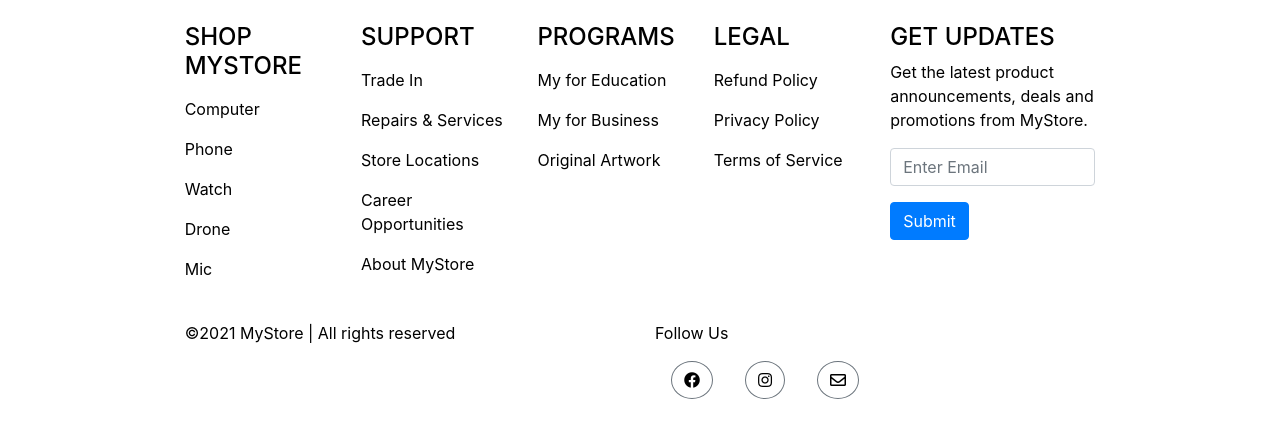
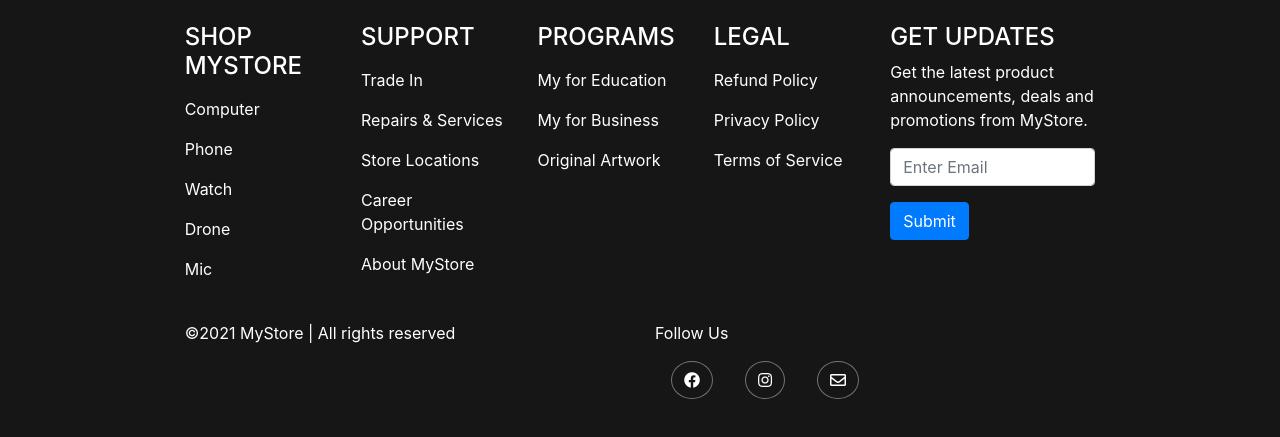
Before and after one commit to thetripleacoder/MyStore, a React (Create React App) app: page / in a window 1280 px wide. Shown: the part 929-1366 px from the top of the page. Built offline with nearby package versions, Linux system fonts and the light colour scheme; no server answers.

Commit message:
Changed navbar and footer bg colors

```diff
--- a/src/App.css
+++ b/src/App.css
@@ -4,8 +4,16 @@
   box-sizing: border-box;
 }
 
+.nav-dropdown-link {
+
+  color: black;
+  ;
+
+}
+
 .nav-dropdown-link:hover {
 
+  color: white;
   background-color: rgb(163, 163, 163);
 
 }
@@ -157,8 +165,8 @@
 }
 
 .main-footer {
-  color: black;
-  background-color: white;
+  color: rgb(255, 255, 255);
+  background-color: rgb(22, 22, 22);
   padding-top: 3em;
   position: relative;
   bottom: 0;
@@ -172,7 +180,7 @@
 }
 
 .main-footer a {
-  color: black;
+  color: rgb(255, 255, 255);
   text-decoration: none;
 
 }
--- a/src/components/NavBar.js
+++ b/src/components/NavBar.js
@@ -30,10 +30,7 @@ export default function NavBar() {
             <Nav.Link as={NavLink} to={'/products'}>
               Shop
             </Nav.Link>
-
-            {user.email ? (
-              user.isAdmin ? (
-                <>
+            <Navbar.Toggle aria-controls='navbar-dark-example' />
             <Navbar.Collapse id='navbar-dark-example'>
               <Nav>
                 <NavDropdown
@@ -41,6 +38,9 @@ export default function NavBar() {
                   title='MyAccount'
                   menuVariant='dark'
                 >
+                  {user.email ? (
+                    user.isAdmin ? (
+                      <>
                         <Nav.Link
                           as={NavLink}
                           className='nav-dropdown-link'
@@ -55,21 +55,16 @@ export default function NavBar() {
                         >
                           Orders
                         </Nav.Link>
+                        <NavDropdown.Divider />
                         <Nav.Link
                           onClick={logout}
                           className='nav-dropdown-link'
                         >
                           Logout
                         </Nav.Link>
-                      </NavDropdown>
-                    </Nav>
-                  </Navbar.Collapse>
                       </>
                     ) : (
                       <>
-                  <Navbar.Collapse id='navbar-example'>
-                    <Nav>
-                      <NavDropdown id='nav-dropdown-example' title='MyAccount'>
                         <Nav.Link
                           as={NavLink}
                           className='nav-dropdown-link'
@@ -84,6 +79,7 @@ export default function NavBar() {
                         >
                           Orders
                         </Nav.Link>
+                        <NavDropdown.Divider />
                         <Nav.Link
                           onClick={logout}
                           as={NavLink}
@@ -92,20 +88,10 @@ export default function NavBar() {
                         >
                           Logout
                         </Nav.Link>
-                      </NavDropdown>
-                    </Nav>
-                  </Navbar.Collapse>
                       </>
                     )
                   ) : (
                     <>
-                <Navbar.Collapse id='navbar-dark-example'>
-                  <Nav>
-                    <NavDropdown
-                      id='nav-dropdown-dark-example'
-                      title='MyAccount'
-                      menuVariant='dark'
-                    >
                       <Nav.Link
                         as={NavLink}
                         className='nav-dropdown-link'
@@ -120,11 +106,11 @@ export default function NavBar() {
                       >
                         Login
                       </Nav.Link>
+                    </>
+                  )}
                 </NavDropdown>
               </Nav>
             </Navbar.Collapse>
-              </>
-            )}
           </Nav>
         </Navbar.Collapse>
       </Container>
```
Lines whose indentation alone changed are shown as unchanged.
